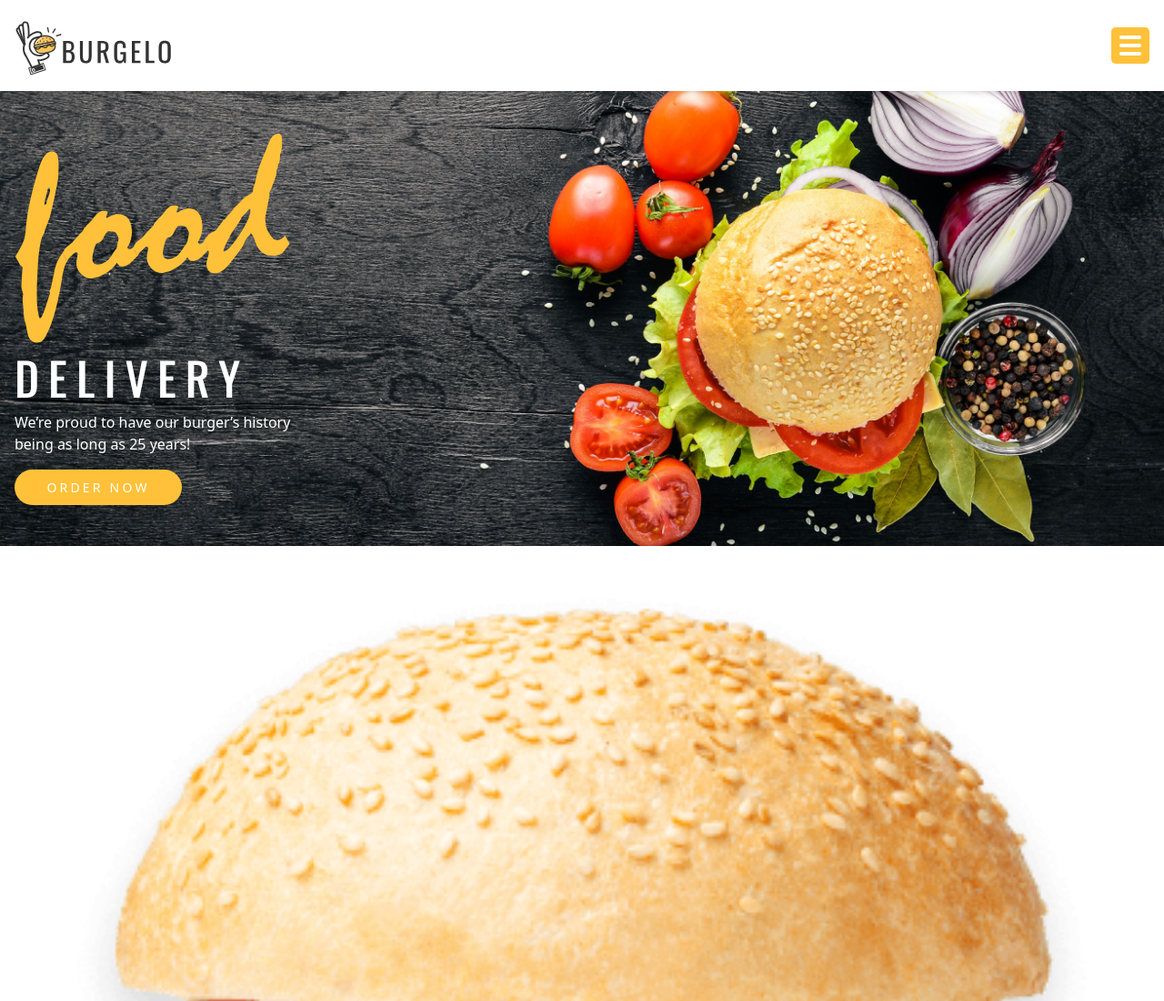
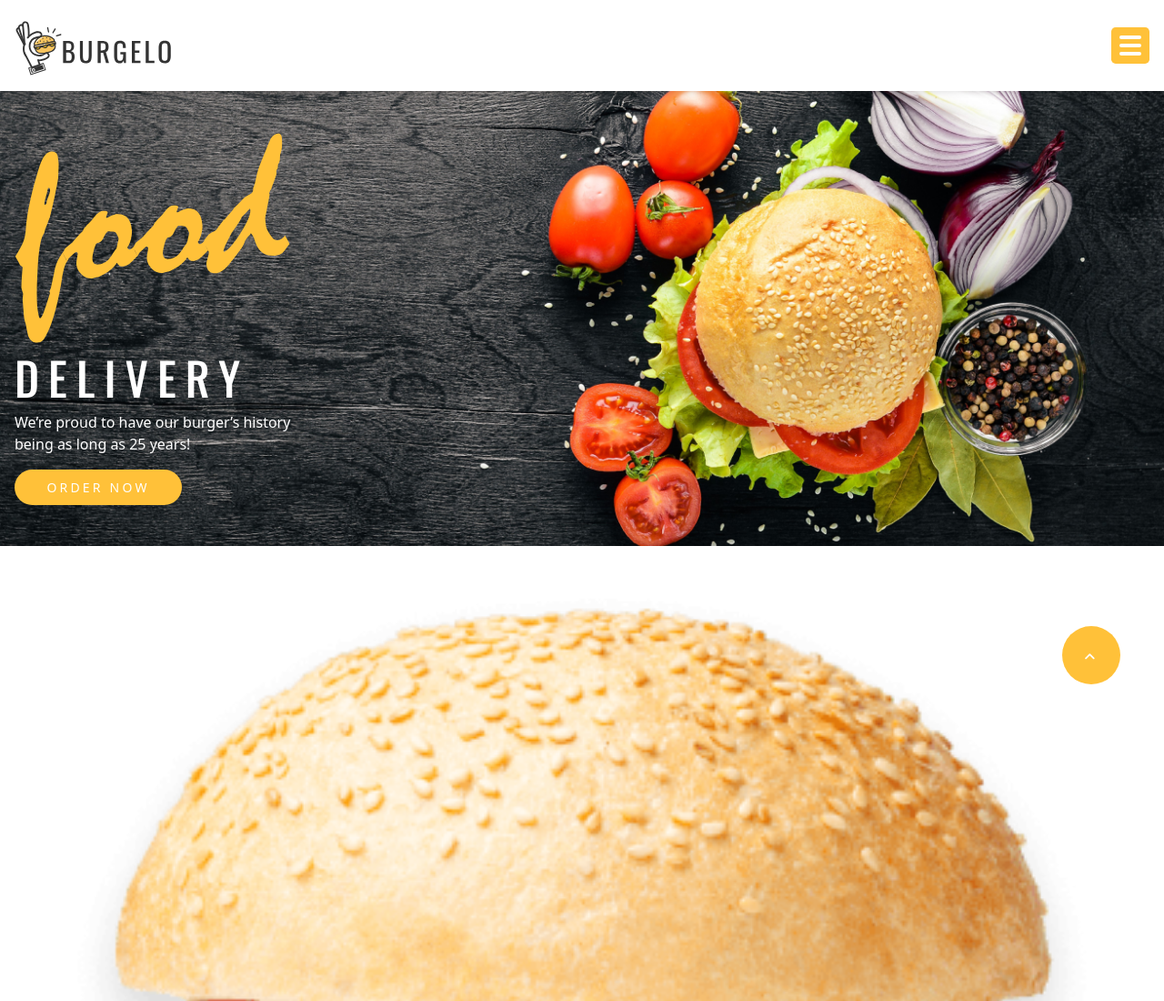
Before and after one commit to JoshCaccam/Burgelo, a website: page disc/index.html in a window 1280 px wide. Shown: the top 1100 px of the page at 91% size. Drawn offline with nearby package versions, Linux system fonts and the light colour scheme; files whose address does not match are found by name.

Commit message:
Fourth Commit

```diff
--- a/disc/index.html
+++ b/disc/index.html
@@ -435,6 +435,9 @@
       </div>
     </section>
 
+    <a href="javascript:void(0)" class="btn bg--primary scroll active">
+      <i class="fa-solid fa-angle-up"></i>
+    </a>
     <script src="/js/burgir.js"></script>
   </body>
 </html>
--- a/js/burgir.js
+++ b/js/burgir.js
@@ -31,3 +31,16 @@ function removeActiveContent() {
         menu.classList.remove("active");
     })
 }
+const scroll_notif = document.querySelector(".scroll");
+
+window.addEventListener("scroll", () =>{
+    if(scrollY >= 200){
+        scroll_notif.classList.add("active");
+    }else{
+        scroll_notif.classList.remove("active");
+    }
+});
+
+scroll_notif.addEventListener("click", () => {
+    globalThis.scrollTo({ top: 0, left: 0, behavior: "smooth" });
+});
--- a/src/input.css
+++ b/src/input.css
@@ -21,6 +21,9 @@ html{
 }
 body{
     @apply text-[#2b2b2b] font-[1.6rem] tracking-[1.4];
+}
+.scroll{
+    @apply text-[5rem] p-0 place-content-center text-center fixed right-[3rem] bottom-[3rem] w-[4rem] h-[4rem];
 }
 .btn{
     @apply inline-block py-[1rem] px-[1.5rem] bg-transparent rounded-[5rem] text-[14px] tracking-[0.2rem] ease-in-out duration-[0.5s];
```
Also changed, not shown: src/output.css.
